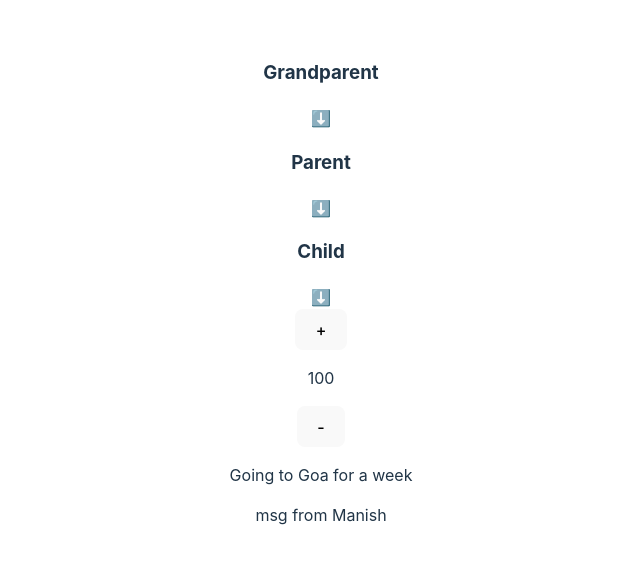
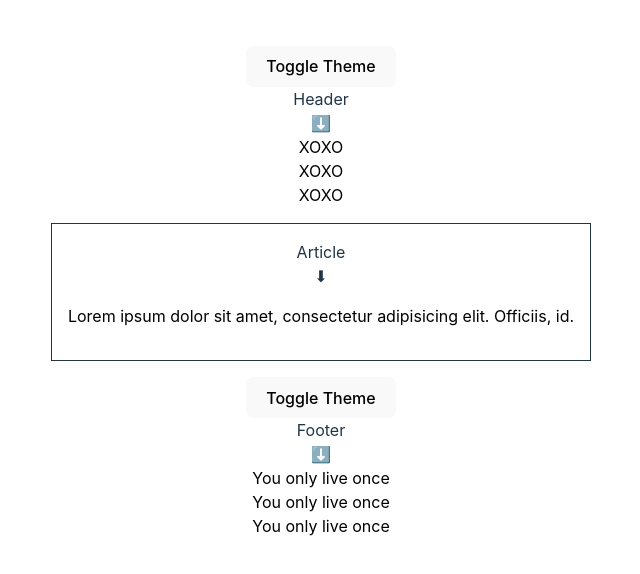
Before and after one commit to goelabhishek694/FractalReact101, a React (Vite) app in the folder React101/firstApp/: page / in a window 1280 px wide. Shown: the part 108-682 px from the top of the page, without its empty margins (319-959 px from the left). Built offline with nearby package versions, Linux system fonts and the light colour scheme.

Commit message:
contextAPI light dark theme

```diff
--- a/React101/firstApp/src/App.jsx
+++ b/React101/firstApp/src/App.jsx
@@ -12,6 +12,7 @@ import Lifecycle from './components/Lifecycle'
 import UseEffectvariations from './components/UseEffectvariations'
 import UseRef from './components/UseRef'
 import Context from './components/Context'
+import ThemeManager from './components/themesContextAPI/ThemeManager'
 
 function App() {
   //state updation will happen only where the state is defined
@@ -30,7 +31,8 @@ function App() {
     {/* <Lifecycle/> */}
     {/* <UseEffectvariations/> */}
     {/* <UseRef/> */}
-    <Context></Context>
+    {/* <Context></Context> */}
+    <ThemeManager></ThemeManager>
     </>
   )
 }
--- /dev/null
+++ b/React101/firstApp/src/components/themesContextAPI/Articles.jsx
@@ -0,0 +1,16 @@
+import React, { useContext } from "react";
+import { ThemeWrapper } from "./ThemeManager";
+function Articles() {
+    const {currTheme} = useContext(ThemeWrapper);
+  return (
+    <div style={{ border: "1px solid ", padding: "1rem", margin: "1rem" }}>
+      <div>Article</div>
+      <div>⬇</div>
+      <p className={currTheme}>
+        Lorem ipsum dolor sit amet, consectetur adipisicing elit. Officiis, id.
+      </p>
+    </div>
+  );
+}
+
+export default Articles;
--- /dev/null
+++ b/React101/firstApp/src/components/themesContextAPI/Footer.jsx
@@ -0,0 +1,24 @@
+import React,{useContext}from 'react'
+import { ThemeWrapper } from "./ThemeManager";
+function Footer() {
+    const {handleTheme} = useContext(ThemeWrapper);
+  return (
+    <>
+    <button onClick={handleTheme}>Toggle Theme</button>
+    <div>Footer</div>
+    <div>⬇️</div>
+    <Options></Options>
+    <Options></Options>
+    <Options></Options>
+    </>
+  )
+}
+
+function Options(){
+    const {currTheme} = useContext(ThemeWrapper);
+    return(
+        <div className={currTheme}>You only live once</div>
+    )
+}
+
+export default Footer
--- /dev/null
+++ b/React101/firstApp/src/components/themesContextAPI/Header.jsx
@@ -0,0 +1,20 @@
+import React, { useContext } from "react";
+import { ThemeWrapper } from "./ThemeManager";
+function Header() {
+
+  return (
+    <>
+      <div>Header</div>
+      <div>⬇️</div>
+      <Options></Options>
+      <Options></Options>
+      <Options></Options>
+    </>
+  );
+}
+
+function Options(){
+    const {currTheme} = useContext(ThemeWrapper);
+    return <div className={currTheme}>XOXO</div>
+}
+export default Header;
--- /dev/null
+++ b/React101/firstApp/src/components/themesContextAPI/ThemeManager.jsx
@@ -0,0 +1,26 @@
+import React, { createContext, useState } from "react";
+import Header from "./Header";
+import Articles from "./Articles";
+import Footer from "./Footer";
+import "./themeManager.css"
+
+export const ThemeWrapper = createContext();
+
+function ThemeManager() {
+    const [currTheme,setCurrTheme] = useState("light");
+    //used to toggle the theme from light to dark or dark to light
+    const handleTheme = () => {
+        const newTheme = currTheme == "light" ? "dark" : "light";
+        setCurrTheme(newTheme);
+    }
+  return (
+    <ThemeWrapper.Provider value ={{currTheme, handleTheme}}>
+      <button onClick={handleTheme}>Toggle Theme</button>
+      <Header></Header>
+      <Articles></Articles>
+      <Footer></Footer>
+    </ThemeWrapper.Provider>
+  );
+}
+
+export default ThemeManager;
--- /dev/null
+++ b/React101/firstApp/src/components/themesContextAPI/themeManager.css
@@ -0,0 +1,9 @@
+.light{
+    background-color: white;
+    color: black;
+}
+
+.dark{
+    background-color: black;
+    color: white;
+}
```
